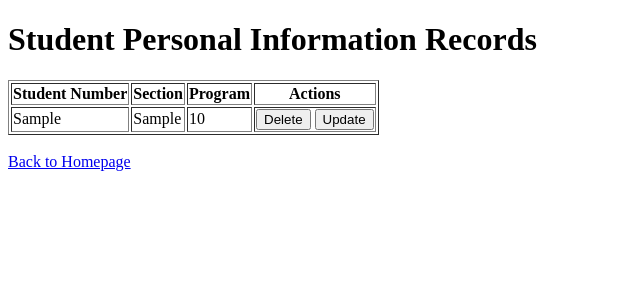
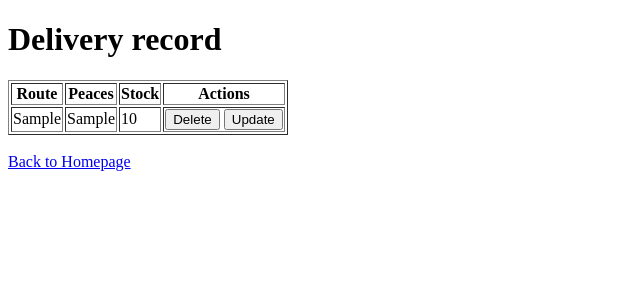
Before and after one commit to JeromeJV/Task_management_system, a PHP site: page /Task/supervisor_view.php in a window 1280 px wide. Shown: the top 300 px of the page, without its empty margins (0-640 px from the left). Run offline with PHP 8.4, Linux system fonts and the light colour scheme; tables that the repository leaves empty or names only in its code hold one stand-in row (values such as "Sample post").

```diff
--- a/supervisor_view.php
+++ b/supervisor_view.php
@@ -9,15 +9,15 @@ include'config/Supervisor_API.php';
 </head>
 <body>
 
-    <h1>Student Personal Information Records</h1>
+    <h1>Delivery record</h1>
 
     <?php if ($count > 0): ?>
         <table border="1">
             <thead>
                 <tr>
-                    <th>Student Number</th>
-                    <th>Section</th>
-                    <th>Program</th>
+                    <th>Route</th>
+                    <th>Peaces</th>
+                    <th>Stock</th>
                     <th>Actions</th>
                 </tr>
             </thead>
```
